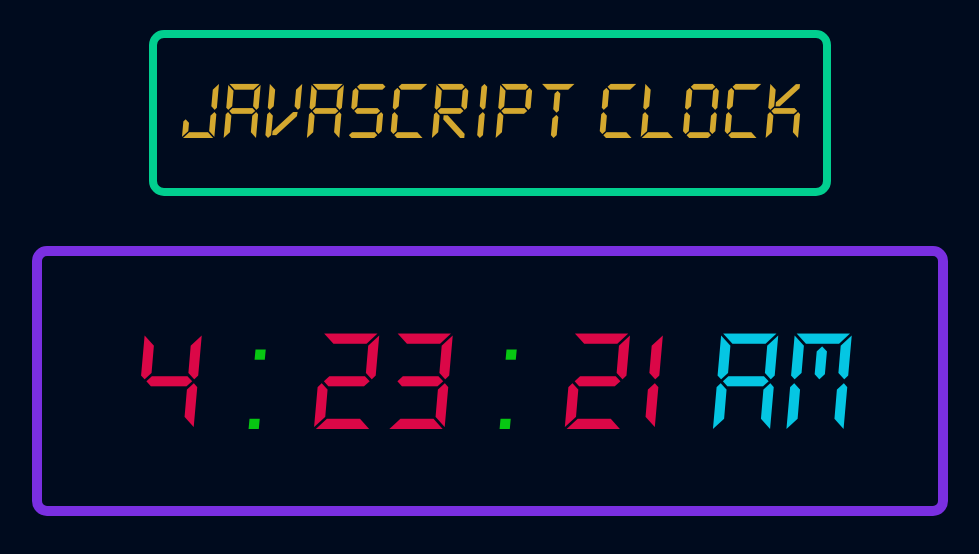
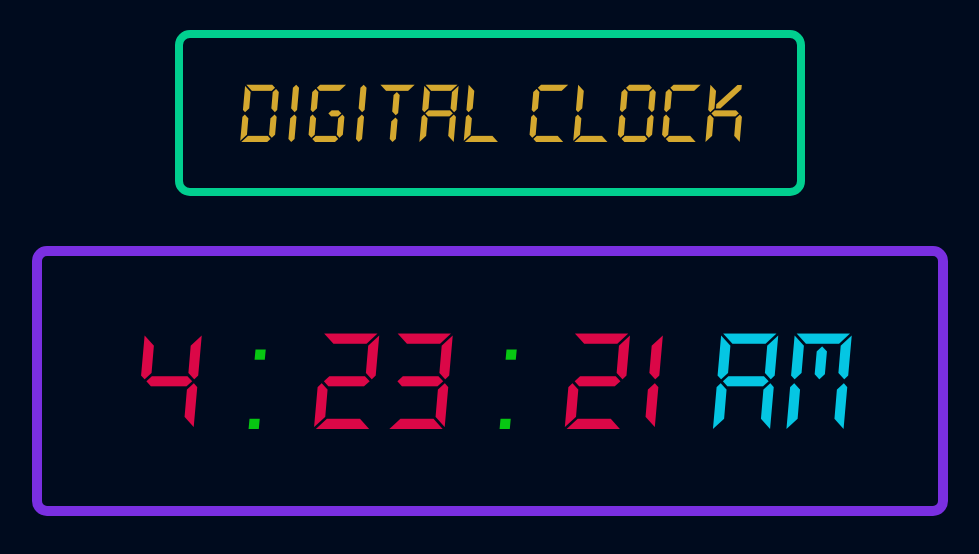
Before and after one commit to alison-grow/js-clock, a plain HTML site: page index.html in a window 1280 px wide. Shown: the whole page, without its empty margins (150-1129 px from the left). Drawn offline with Linux system fonts and the light colour scheme.

Commit message:
a few edits

```diff
--- a/index.html
+++ b/index.html
@@ -13,7 +13,7 @@
     <!-- HEADER -->
     <div class="header">
         <div class="title">
-            Javascript Clock
+            Digital Clock
         </div>
     </div>
 
@@ -28,35 +28,5 @@
             <span id="session">AM</span>
         </div>
     </div>
-
-    <!-- <script>
-        setInterval(showTime, 1000);
-    function showTime() {
-        let time = new Date();
-        let hour = time.getHours();
-        let min = time.getMinutes();
-        let sec = time.getSeconds();
-        am_pm = "AM";
-
-        if (hour > 12) {
-            hour =- 12;
-            am_pm = "PM";
-        }
-        if (hour == 0) {
-            hour = 12;
-            am_pm = "AM";
-        }
-
-        hour = hour < 10 ? "0" + hour : hour;
-        min = min < 10 ? "0" + min : min;
-        sec = sec < 10 ? "0" + sec : sec;
-
-        let currentTime = hour + ":" + min + ":" + sec + am_pm;
-
-        document.getElementById("clock").innerHTML = currentTime;
-    }
-
-    showTime();
-    </script> -->
 </body>
 </html>
--- a/style.css
+++ b/style.css
@@ -10,7 +10,7 @@ body {
 
 .header {
     height: 150px;
-    width: 52%;
+    width: 48%;
     margin: 30px auto 30px auto;
     text-align: center;
     background-color: #000B1E;
@@ -21,7 +21,7 @@ body {
 .title {
     font-family: 'digital', cursive;
     color: #D4A82F;
-    font-size: 85px;
+    font-size: 90px;
     padding-top: 30px;
 }
 
```
